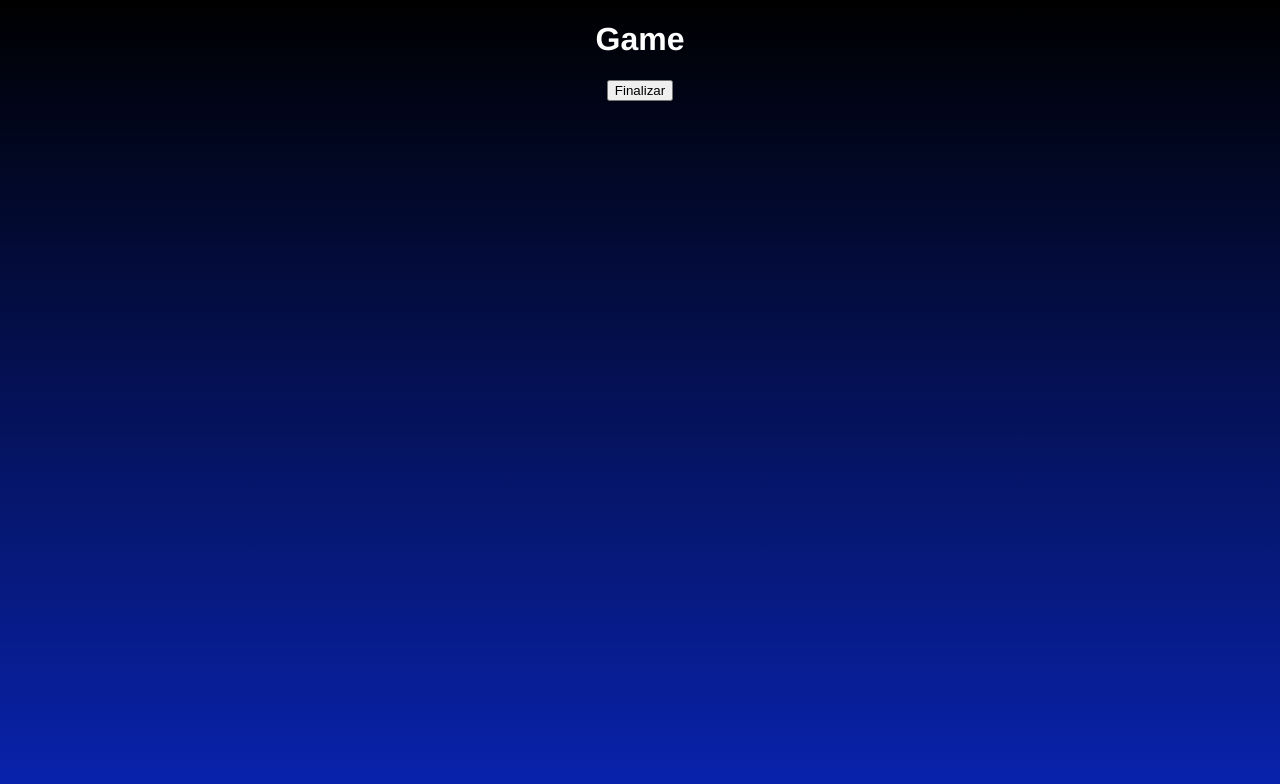
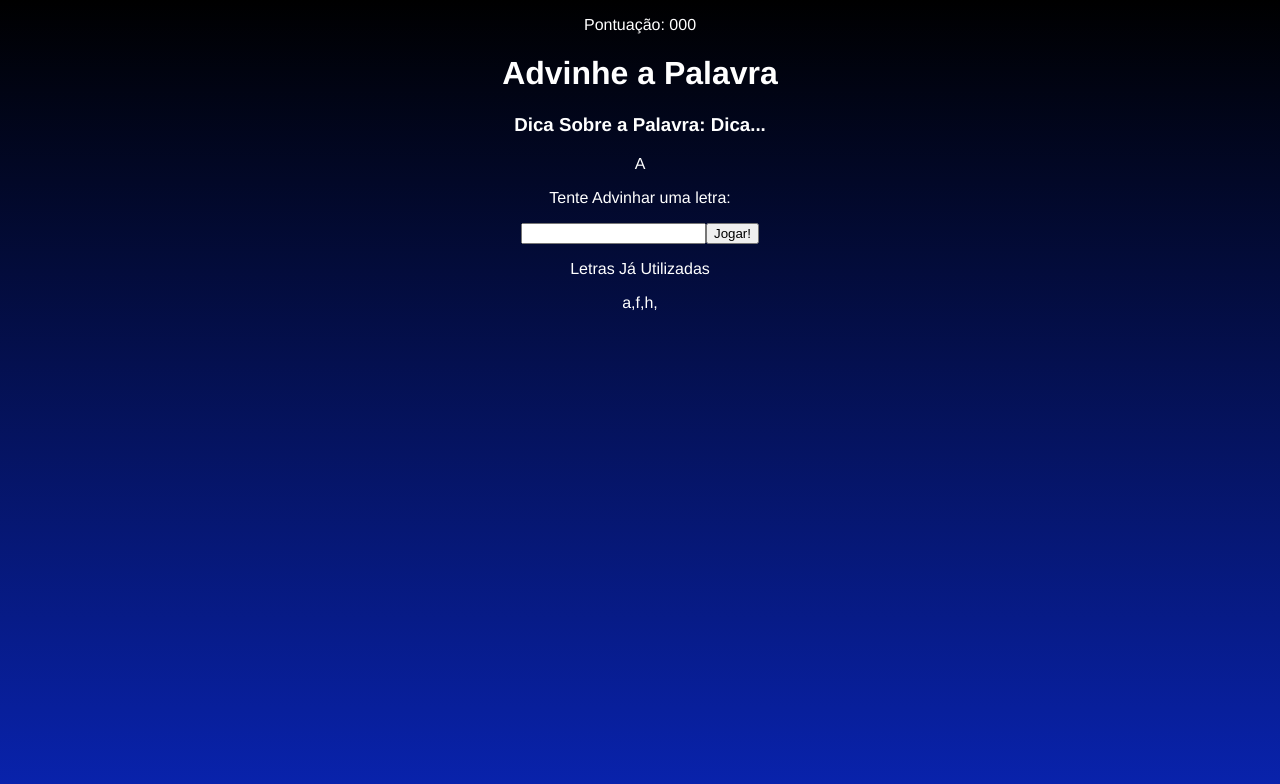
Before and after one commit to Jean-Rosa19/Secret-Word, a React (Create React App) app: page / in a window 1280 px wide. Both pictures are taken after a click on the button "Jogar". Shown: the top 784 px of the page. Built offline with nearby package versions, Linux system fonts and the light colour scheme.

Commit message:
criando o jsx da tela de jogo

```diff
--- a/src/components/Game.js
+++ b/src/components/Game.js
@@ -1,10 +1,37 @@
 import '../styles/Game.css'
 
-export function Game({verifyLetter}){
-    return(
-        <div>
-            <h1>Game</h1>
-            <button onClick={verifyLetter}>Finalizar</button>
+export function Game({ verifyLetter }) {
+    return (
+        <div className='game'>
+            <p className='points'>
+                <span>Pontuação: 000</span>
+            </p>
+            <h1>Advinhe a Palavra</h1>
+            <h3 className='tipo'>
+                Dica Sobre a Palavra: <span>Dica...</span>
+            </h3>
+
+            <div className='wordContainer'>
+                <span className='letter'>A</span>
+                <span className='blankSquare'></span>
+            </div>
+
+            <div className='letterContainer'>
+                <p>Tente Advinhar uma letra:</p>
+                <form>
+                    <input type='text' name='letter' maxLength='1' required/>
+                    <button>Jogar!</button>
+                </form>
+            </div>
+
+            <div className='wrongLattersContainer'>
+                <p>Letras Já Utilizadas</p>
+                <span>a,</span>
+                <span>f,</span>
+                <span>h,</span>
+
+            </div>
+
         </div>
     )
 }
```
